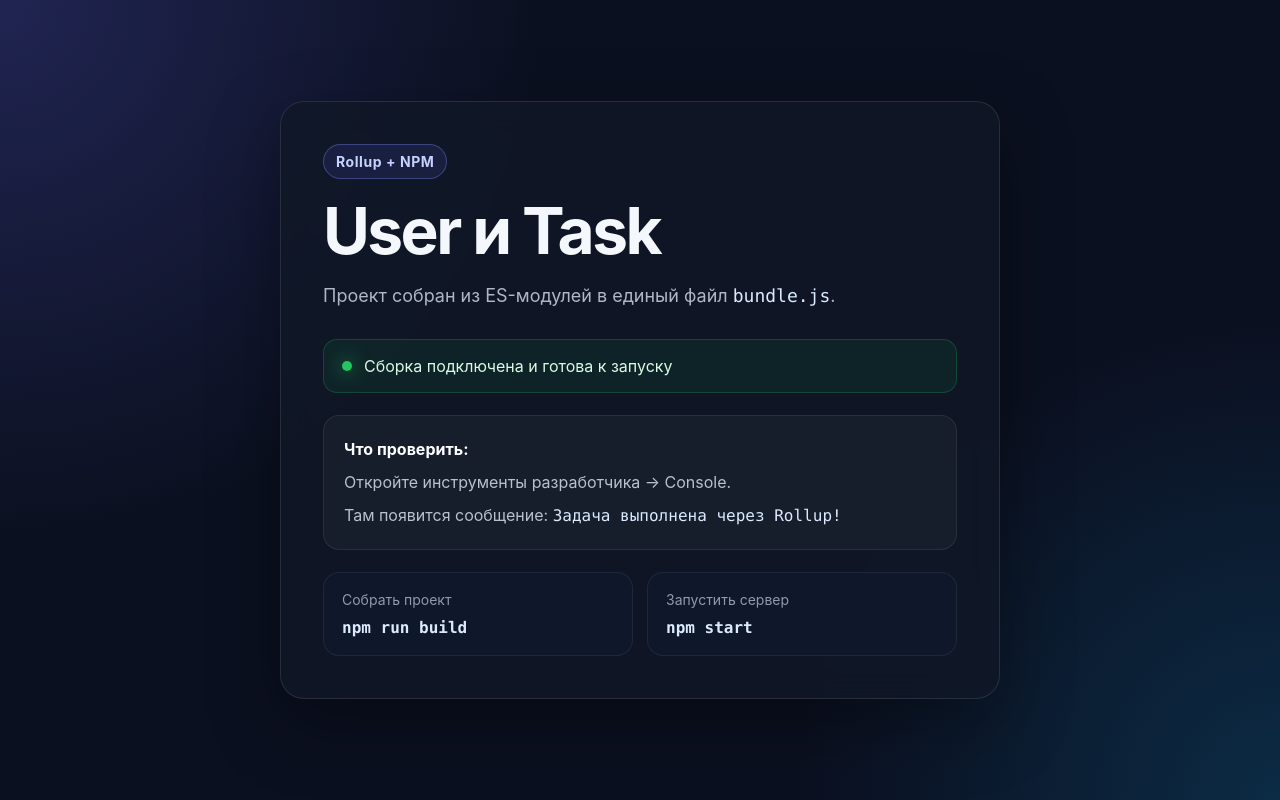
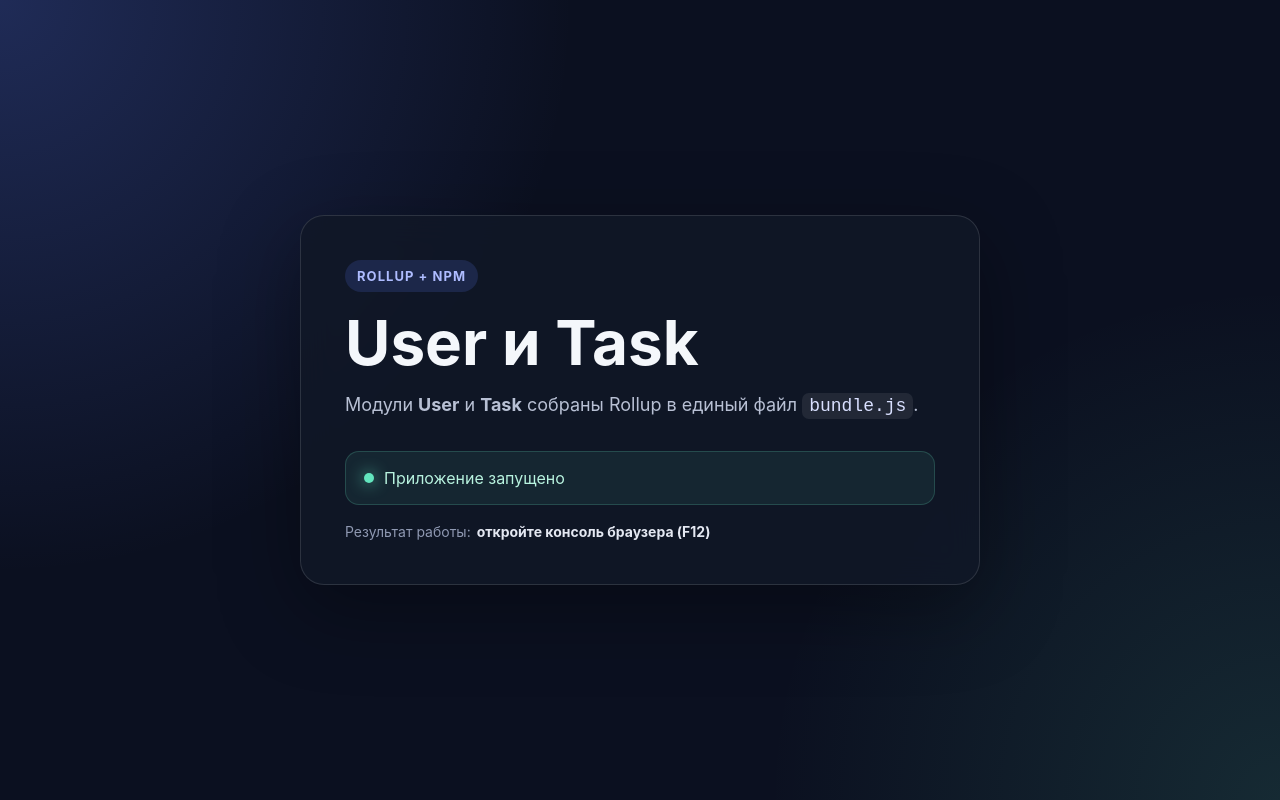
Before and after one commit to igr0del/JSAdvance, a website: page 17 - NPM/17.7. Домашнее задание - Работа с NPM/dist/index.html in a window 1280 px wide. Drawn offline with Linux system fonts and the light colour scheme.

Commit message:
Add dist HTML for live-server

```diff
--- a/17 - NPM/17.7. Домашнее задание - Работа с NPM/dist/bundle.js
+++ b/17 - NPM/17.7. Домашнее задание - Работа с NPM/dist/bundle.js
@@ -21,9 +21,8 @@
     }
   }
 
-  const task = new Task('Задача выполнена через Rollup!');
+  const task = new Task('Задача успешно выполнена!');
   const user = new User(task);
 
   user.do();
-
 })();
--- a/17 - NPM/17.7. Домашнее задание - Работа с NPM/dist/index.html
+++ b/17 - NPM/17.7. Домашнее задание - Работа с NPM/dist/index.html
@@ -9,34 +9,21 @@
 <body>
   <main class="page">
     <section class="card">
-      <div class="badge">Rollup + NPM</div>
-
+      <span class="badge">Rollup + NPM</span>
       <h1>User и Task</h1>
-      <p class="subtitle">
-        Проект собран из ES-модулей в единый файл <code>bundle.js</code>.
+      <p class="description">
+        Модули <strong>User</strong> и <strong>Task</strong> собраны Rollup в единый файл
+        <code>bundle.js</code>.
       </p>
 
       <div class="status">
         <span class="status__dot" aria-hidden="true"></span>
-        <span>Сборка подключена и готова к запуску</span>
+        <span>Приложение запущено</span>
       </div>
 
-      <div class="info">
-        <p><strong>Что проверить:</strong></p>
-        <p>Откройте инструменты разработчика → Console.</p>
-        <p>Там появится сообщение: <code>Задача выполнена через Rollup!</code></p>
-      </div>
-
-      <div class="commands">
-        <div class="command">
-          <span>Собрать проект</span>
-          <code>npm run build</code>
-        </div>
-
-        <div class="command">
-          <span>Запустить сервер</span>
-          <code>npm start</code>
-        </div>
+      <div class="console-hint">
+        <span>Результат работы:</span>
+        <strong>откройте консоль браузера (F12)</strong>
       </div>
     </section>
   </main>
--- a/17 - NPM/17.7. Домашнее задание - Работа с NPM/dist/styles.css
+++ b/17 - NPM/17.7. Домашнее задание - Работа с NPM/dist/styles.css
@@ -1,9 +1,5 @@
 * {
   box-sizing: border-box;
-}
-
-html {
-  color-scheme: dark;
 }
 
 body {
@@ -12,66 +8,71 @@ body {
   font-family: Inter, Arial, sans-serif;
   color: #f4f7fb;
   background:
-    radial-gradient(circle at top left, rgba(99, 102, 241, 0.24), transparent 36%),
-    radial-gradient(circle at bottom right, rgba(14, 165, 233, 0.18), transparent 32%),
+    radial-gradient(circle at top left, rgba(92, 124, 250, 0.25), transparent 38%),
+    radial-gradient(circle at bottom right, rgba(99, 230, 190, 0.12), transparent 34%),
     #0b1020;
 }
 
 .page {
   min-height: 100vh;
-  display: flex;
-  align-items: center;
-  justify-content: center;
-  padding: 32px 20px;
+  display: grid;
+  place-items: center;
+  padding: 24px;
 }
 
 .card {
-  width: min(720px, 100%);
-  padding: 42px;
-  border: 1px solid rgba(255, 255, 255, 0.1);
+  width: min(100%, 680px);
+  padding: 44px;
+  border: 1px solid rgba(255, 255, 255, 0.12);
   border-radius: 24px;
-  background: rgba(17, 24, 39, 0.82);
-  box-shadow: 0 24px 70px rgba(0, 0, 0, 0.35);
+  background: rgba(17, 24, 39, 0.86);
+  box-shadow: 0 24px 80px rgba(0, 0, 0, 0.35);
   backdrop-filter: blur(16px);
 }
 
 .badge {
-  display: inline-flex;
+  display: inline-block;
+  margin-bottom: 20px;
   padding: 8px 12px;
-  margin-bottom: 20px;
-  border: 1px solid rgba(129, 140, 248, 0.35);
   border-radius: 999px;
-  color: #c7d2fe;
-  background: rgba(99, 102, 241, 0.12);
-  font-size: 14px;
+  background: rgba(92, 124, 250, 0.16);
+  color: #aebcff;
+  font-size: 13px;
   font-weight: 700;
-  letter-spacing: 0.04em;
+  letter-spacing: 0.08em;
+  text-transform: uppercase;
 }
 
 h1 {
-  margin: 0;
-  font-size: clamp(36px, 7vw, 64px);
+  margin: 0 0 16px;
+  font-size: clamp(36px, 7vw, 62px);
   line-height: 1;
-  letter-spacing: -0.04em;
 }
 
-.subtitle {
-  margin: 18px 0 28px;
-  color: #aeb8c8;
+.description {
+  margin: 0;
+  color: #b8c0d4;
   font-size: 18px;
   line-height: 1.65;
+}
+
+code {
+  padding: 3px 7px;
+  border-radius: 7px;
+  color: #d9e0ff;
+  background: rgba(255, 255, 255, 0.08);
 }
 
 .status {
   display: flex;
   align-items: center;
-  gap: 12px;
+  gap: 10px;
+  margin-top: 30px;
   padding: 16px 18px;
-  margin-bottom: 22px;
-  border: 1px solid rgba(34, 197, 94, 0.22);
+  border: 1px solid rgba(99, 230, 190, 0.2);
   border-radius: 14px;
-  color: #d9fbe3;
-  background: rgba(34, 197, 94, 0.08);
+  color: #b8f3df;
+  background: rgba(99, 230, 190, 0.08);
 }
 
 .status__dot {
@@ -79,74 +80,34 @@ h1 {
   height: 10px;
   flex: 0 0 10px;
   border-radius: 50%;
-  background: #22c55e;
-  box-shadow: 0 0 18px rgba(34, 197, 94, 0.9);
+  background: #63e6be;
+  box-shadow: 0 0 16px rgba(99, 230, 190, 0.9);
 }
 
-.info {
-  padding: 20px;
-  margin-bottom: 22px;
-  border: 1px solid rgba(255, 255, 255, 0.08);
-  border-radius: 16px;
-  background: rgba(255, 255, 255, 0.035);
-}
-
-.info p {
-  margin: 0;
-  color: #b8c1cf;
-  line-height: 1.7;
-}
-
-.info p + p {
-  margin-top: 6px;
-}
-
-.info strong {
-  color: #ffffff;
-}
-
-.commands {
-  display: grid;
-  grid-template-columns: repeat(2, minmax(0, 1fr));
-  gap: 14px;
-}
-
-.command {
+.console-hint {
   display: flex;
-  flex-direction: column;
-  gap: 10px;
-  padding: 18px;
-  border-radius: 16px;
-  background: #0f172a;
-  border: 1px solid rgba(255, 255, 255, 0.07);
-}
-
-.command span {
-  color: #8f9bad;
+  flex-wrap: wrap;
+  gap: 6px;
+  margin-top: 18px;
+  color: #8f99b2;
   font-size: 14px;
 }
 
-code {
-  font-family: "Cascadia Code", "Fira Code", Consolas, monospace;
-  color: #dbeafe;
+.console-hint strong {
+  color: #e4e8f2;
 }
 
-.command code {
-  font-size: 16px;
-  font-weight: 700;
-}
+@media (max-width: 600px) {
+  .page {
+    padding: 16px;
+  }
 
-@media (max-width: 640px) {
   .card {
     padding: 28px 22px;
-    border-radius: 20px;
+    border-radius: 18px;
   }
 
-  .commands {
-    grid-template-columns: 1fr;
-  }
-
-  .subtitle {
+  .description {
     font-size: 16px;
   }
 }
```
